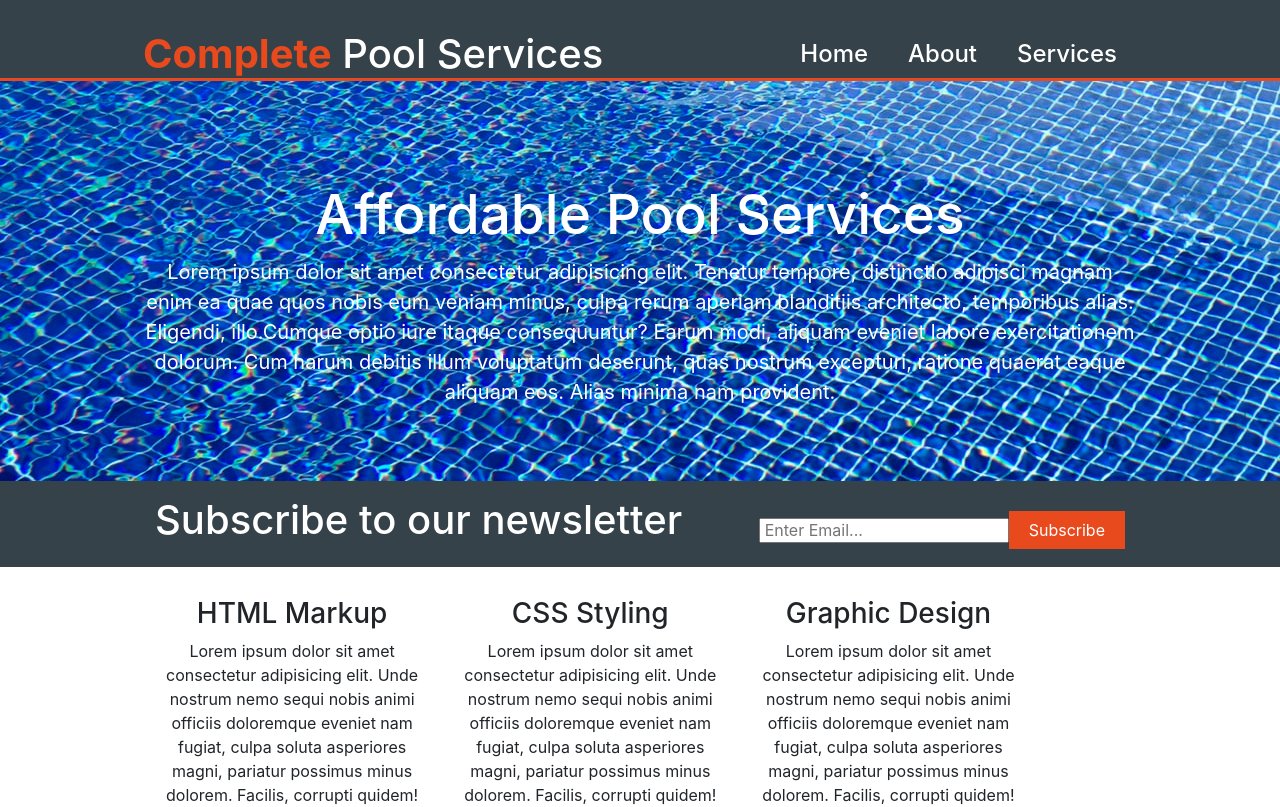
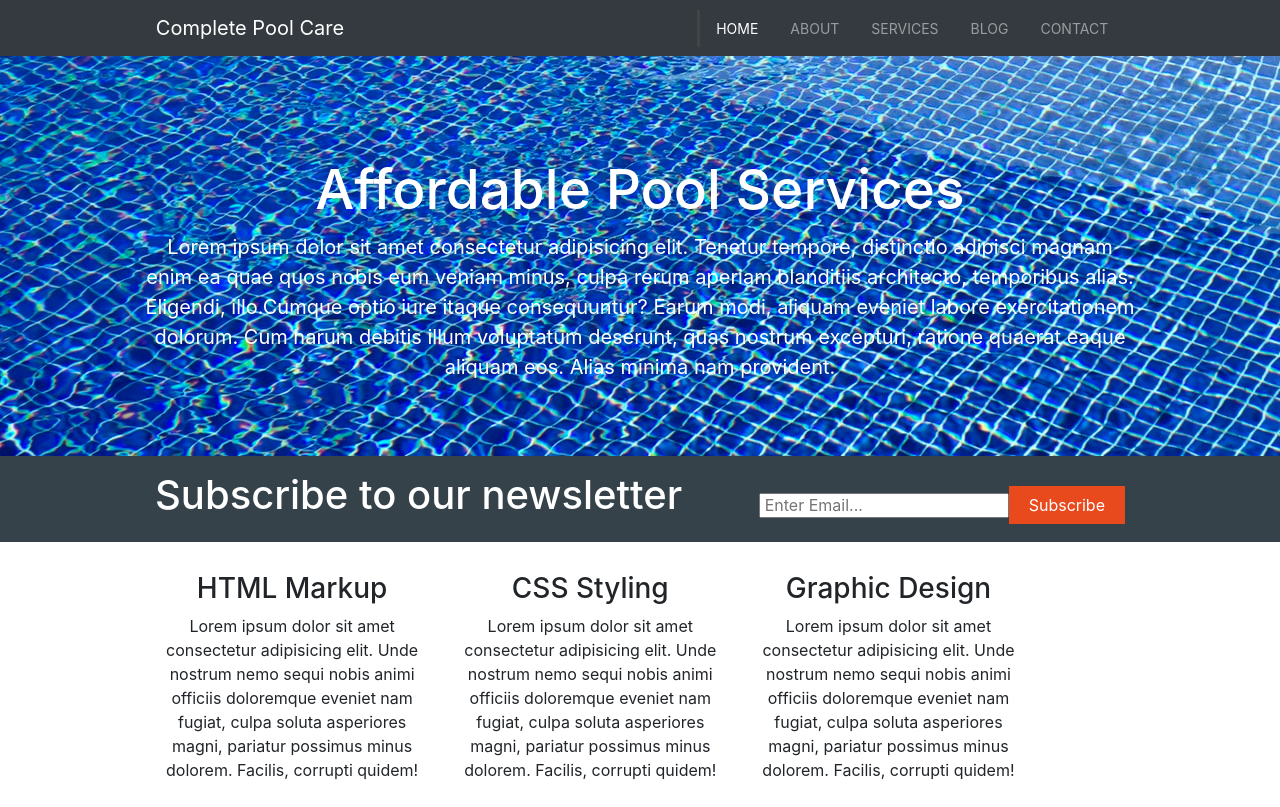
Before and after one commit to gazjosef/complete-pool-care, a React (Create React App) app: page / in a window 1280 px wide. Shown: the top 807 px of the page. Built offline with nearby package versions, Linux system fonts and the light colour scheme.

Commit message:
Updated NavBar

```diff
--- a/src/Components/Layout/Header/Header.js
+++ b/src/Components/Layout/Header/Header.js
@@ -3,28 +3,49 @@ import "./header.css";
 
 function Header() {
   return (
-    <header>
-      <div className="container">
-        <div id="branding">
-          <h1>
-            <span className="highlight">Complete</span> Pool Services
-          </h1>
-        </div>
-        <nav>
-          <ul>
-            <li className="current">
-              <h4>Home</h4>
+    <nav class="navbar navbar-expand-sm navbar-dark bg-dark">
+      <div class="container">
+        <a href="index.html" class="navbar-brand">
+          Complete Pool Care
+        </a>
+        <button
+          class="navbar-toggler"
+          data-toggle="collapse"
+          data-target="#navbarCollapse"
+        >
+          <span class="navbar-toggler-icon"></span>
+        </button>
+        <div id="navbarCollapse" class="collapse navbar-collapse">
+          <ul class="navbar-nav ml-auto">
+            <li class="nav-item active">
+              <a href="index.html" class="nav-link">
+                Home
+              </a>
             </li>
-            <li>
-              <h4>About</h4>
+            <li class="nav-item">
+              <a href="about.html" class="nav-link">
+                About
+              </a>
             </li>
-            <li>
-              <h4>Services</h4>
+            <li class="nav-item">
+              <a href="services.html" class="nav-link">
+                Services
+              </a>
+            </li>
+            <li class="nav-item">
+              <a href="blog.html" class="nav-link">
+                Blog
+              </a>
+            </li>
+            <li class="nav-item">
+              <a href="contact.html" class="nav-link">
+                Contact
+              </a>
             </li>
           </ul>
-        </nav>
+        </div>
       </div>
-    </header>
+    </nav>
   );
 }
 
--- a/src/Components/Layout/Header/header.css
+++ b/src/Components/Layout/Header/header.css
@@ -1,62 +1,10 @@
-/* Header */
-
-header {
-  background: #35424a;
-  color: #fff;
-  padding-top: 30px;
-  min-height: 70px;
-  border-bottom: 3px solid #e8491d;
+.navbar .nav-link {
+  font-size: 14px;
+  text-transform: uppercase;
+  padding-left: 1rem !important;
+  padding-right: 1rem !important;
 }
 
-header a {
-  color: #fff;
-  text-decoration: none;
-  text-transform: uppercase;
-  font-size: 16px;
+.navbar .nav-item.active {
+  border-left: 3px solid #444;
 }
-
-header li {
-  float: left;
-  display: inline;
-  padding: 0 20px 0 20px;
-}
-
-header #branding {
-  float: left;
-}
-
-header #branding h1 {
-  margin: 0;
-}
-
-header nav {
-  float: right;
-  margin-top: 10px;
-}
-
-header .highlight,
-header .current a {
-  color: #e8491d;
-  font-weight: bold;
-}
-
-header a:hover {
-  color: #cccccc;
-  font-weight: bold;
-}
-
-/* Media Queries */
-
-@media (max-width: 768px) {
-  header #branding,
-  header nav,
-  header nav li {
-    float: none;
-    text-align: center;
-    width: 100%;
-  }
-
-  header {
-    padding-bottom: 20px;
-  }
-}
```
